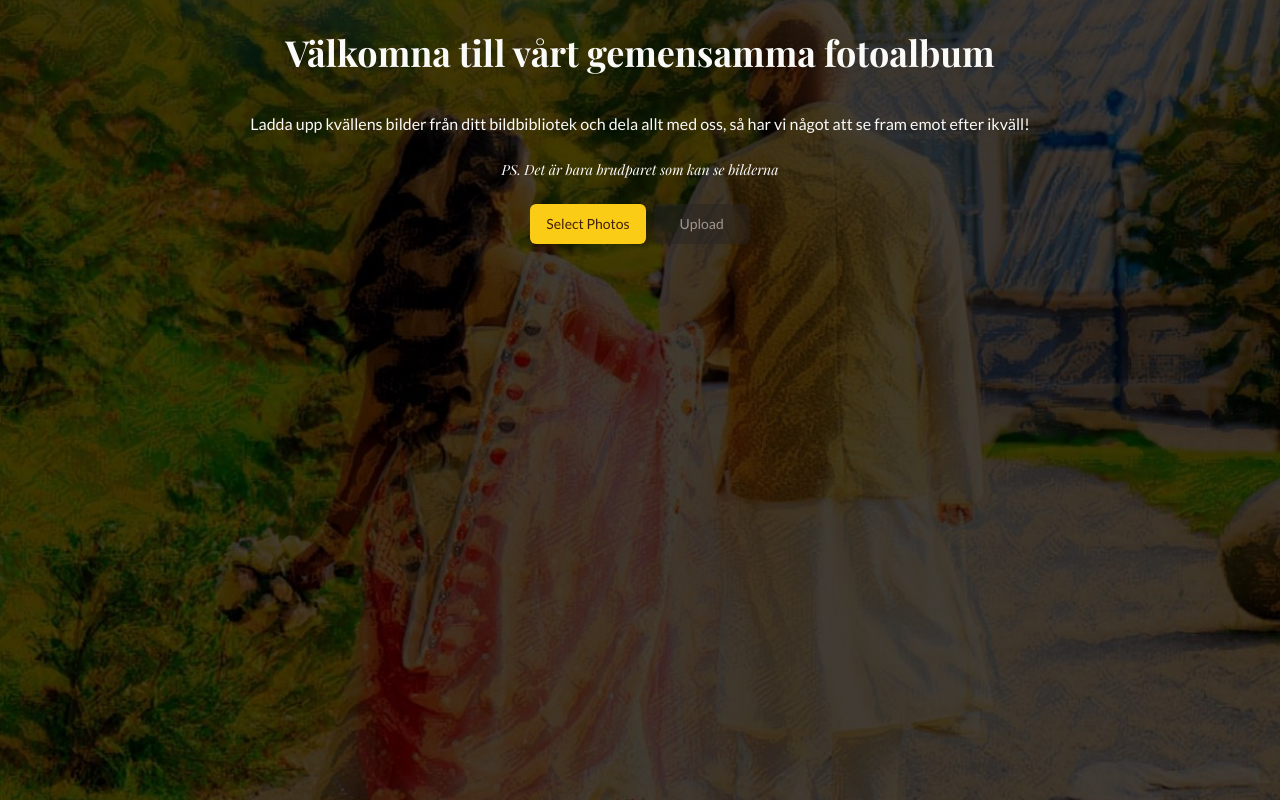
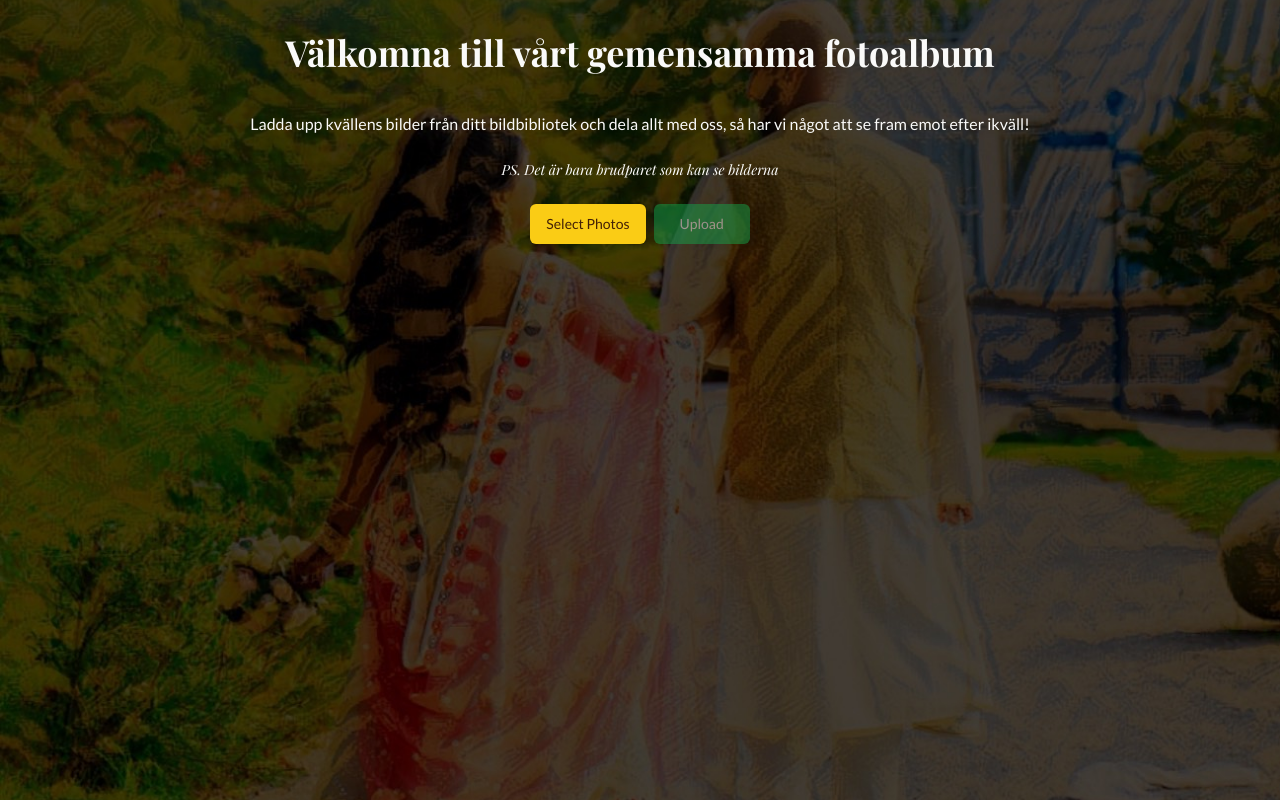
Before and after one commit to Mahadi-Ahmed/party-pics, a React (Vite) app: page / in a window 1280 px wide. Built offline with nearby package versions, Linux system fonts and the light colour scheme.

Commit message:
change secondary color

```diff
--- a/src/index.css
+++ b/src/index.css
@@ -14,8 +14,8 @@
     --popover-foreground: 60 9.1% 97.8%;
     --primary: 47.9 95.8% 53.1%;
     --primary-foreground: 26 83.3% 14.1%;
-    --secondary: 12 6.5% 15.1%;
-    --secondary-foreground: 60 9.1% 97.8%;
+    --secondary: 142.1 76.2% 36.3%;
+    --secondary-foreground: 355.7 100% 97.3%;
     --muted: 12 6.5% 15.1%;
     --muted-foreground: 24 5.4% 63.9%;
     --accent: 12 6.5% 15.1%;
```
Also changed, not shown: 1 other file (tests, documents, lock files or other folders).
